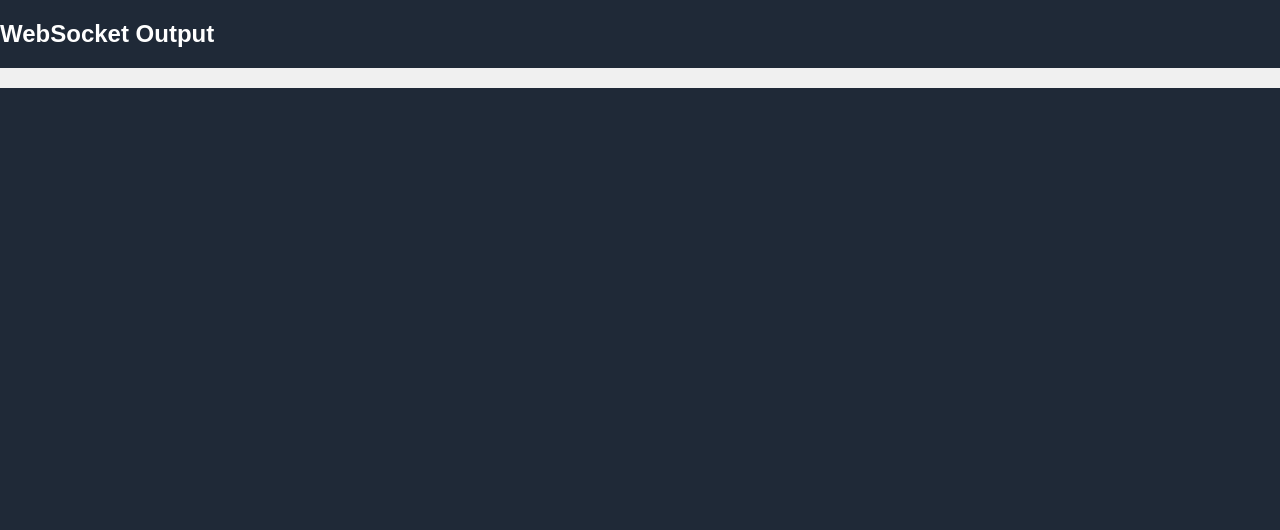
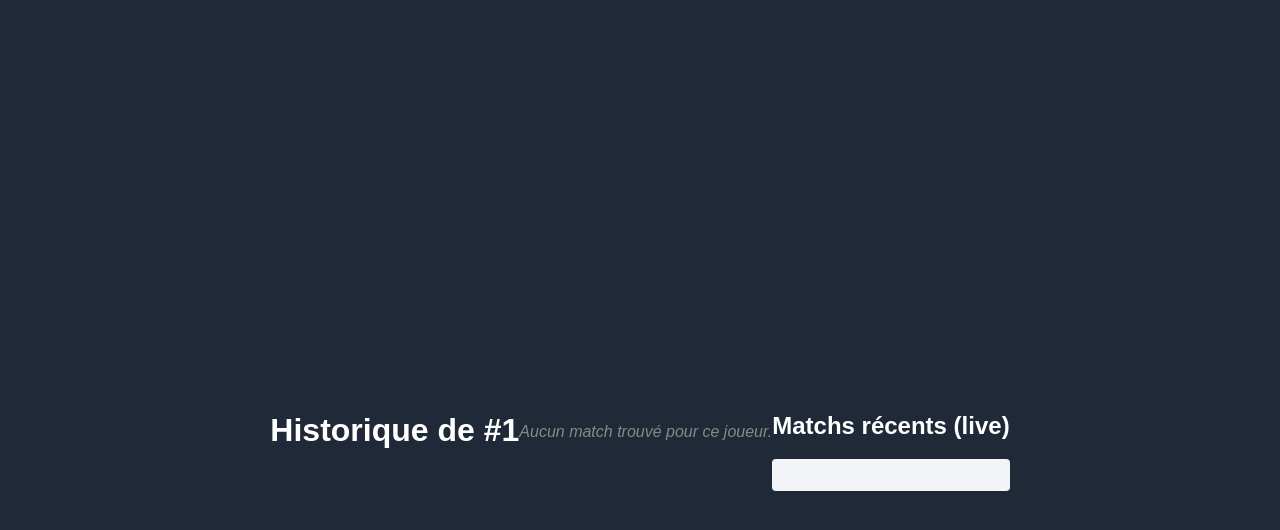
Before and after one commit to mmoyaerts/ProjetDOTA, a Vue app in the folder frontend/: page /pro/1 in a window 1280 px wide. Shown: the top 530 px of the page. Built offline with nearby package versions, Linux system fonts and the light colour scheme; no server answers.

Commit message:
test vue

```diff
--- a/frontend/src/App.vue
+++ b/frontend/src/App.vue
@@ -1,8 +1,7 @@
 <template>
-  <MatchStream />
+  <router-view />
 </template>
 
 <script setup>
-import MatchStream from './components/MatchHistory.vue'
 
 </script>
--- a/frontend/src/ProMatchesView.vue
+++ b/frontend/src/ProMatchesView.vue
@@ -6,33 +6,11 @@
       Aucun match trouvé pour ce joueur.
     </p>
 
-    <ul v-else class="game-list">
-      <li
-        v-for="pm in games"
-        :key="pm.id.matchId"
-        :class="['game-item', pm.win ? 'win' : 'lose']"
-      >
-        <div class="game-logo">
-          <img
-            :src="heroLogo(pm.hero.name)"
-            :alt="pm.hero.name"
-          />
-        </div>
-        <div class="game-info">
-          <span class="game-id">#{{ pm.id.matchId }}</span>
-          <span class="game-hero">{{ pm.hero.name }}</span>
-          <span class="game-kda">
-            KDA : {{ pm.kill }}/{{ pm.deaths }}/{{ pm.assists }}
-          </span>
-          <span class="game-duration">
-            Durée : {{ formatDuration(pm.match.duration) }}m
-          </span>
-        </div>
-        <div class="game-result">
-          {{ pm.win ? 'VICTOIRE' : 'DÉFAITE' }}
-        </div>
-      </li>
-    </ul>
+    <RecentMatches
+      v-if="playerId"
+      :account-id="playerId"
+      script-name="producteurRecentMatch.py"
+    />
   </div>
 </template>
 
@@ -40,18 +18,16 @@
 import { ref, onMounted } from 'vue'
 import { useRoute }    from 'vue-router'
 import axios           from 'axios'
+import RecentMatches   from './components/MatchHistory.vue'  // <- importe ton composant
 
-// (Proxy Vite déjà en place pour /playermatches → localhost:8080)
 const route      = useRoute()
 const playerId   = route.params.id
-
 const playerName = ref(`#${playerId}`)
 const games      = ref([])
 
 onMounted(async () => {
   if (!playerId) return
 
-  // 1) récupérer le pseudo du pro
   try {
     const proRes = await axios.get(`/pros/${playerId}`)
     playerName.value = proRes.data.pseudo
@@ -59,15 +35,12 @@ onMounted(async () => {
     console.error('Erreur récupération du pro :', err)
   }
 
-  // 2) récupérer les PlayerMatch récents
   try {
     const pmRes = await axios.get(`/playermatches/pro/${playerId}/recent`)
     const body = pmRes.data
-    games.value = Array.isArray(body.content)
-      ? body.content
-      : []
+    games.value = Array.isArray(body.content) ? body.content : []
   } catch (err) {
-    console.error('Erreur récupération des matchs du pro :', err)
+    console.error('Erreur récupération des matchs :', err)
     games.value = []
   }
 })
@@ -75,13 +48,11 @@ onMounted(async () => {
 function formatDuration(sec) {
   return Math.floor(sec / 60)
 }
-
 function heroLogo(name) {
-  return `/assets/heroes/${
-    name.toLowerCase()
-        .replace(/\s+/g, '-')
-        .replace(/[^a-z0-9-]/g, '')
-  }.png`
+  return `/assets/heroes/${name
+    .toLowerCase()
+    .replace(/\s+/g, '-')
+    .replace(/[^a-z0-9-]/g, '')}.png`
 }
 </script>
 
--- a/frontend/src/components/MatchHistory.vue
+++ b/frontend/src/components/MatchHistory.vue
@@ -1,43 +1,42 @@
 <template>
-  <div>
-    <h2>WebSocket Output</h2>
-    <div id="output">{{ output }}</div>
+  <div class="recent-matches">
+    <h2>Matchs récents (live)</h2>
+    <pre class="output">{{ output }}</pre>
   </div>
 </template>
 
 <script setup>
-import { onMounted, ref } from 'vue'
+import { ref, onMounted } from 'vue'
+
+const props = defineProps({
+  accountId: { type: String, required: true },
+  scriptName: { type: String, required: true }
+})
 
 const output = ref('')
-const idTest = '365939353'
-const nomProduceur = 'producteurRecentMatch.py'
 
-// WebSocket initialisation
 onMounted(() => {
-  const socket = new WebSocket(`ws://localhost:8080/ws/match-stream?script=${nomProduceur}&accountId=${idTest}`)
+  const socket = new WebSocket(
+    `ws://localhost:8080/ws/match-stream?script=${props.scriptName}&accountId=${props.accountId}`
+  )
 
-  socket.onopen = () => {
-    console.log("✅ WebSocket connecté")
-  }
-
-  socket.onmessage = (event) => {
-    output.value += event.data + '\n'
-  }
-
-  socket.onerror = (error) => {
-    console.error("❌ WebSocket erreur", error)
-  }
-
-  socket.onclose = () => {
-    console.log("❎ WebSocket fermé")
-  }
+  socket.onopen = () => console.log('✅ WS connecté')
+  socket.onmessage = e => { output.value += e.data + '\n' }
+  socket.onerror   = err => console.error('❌ WS erreur', err)
+  socket.onclose   = () => console.log('❎ WS fermé')
 })
 </script>
 
 <style scoped>
-#output {
+.recent-matches {
+  margin-top: 2rem;
+}
+.output {
   white-space: pre-wrap;
-  background-color: #f0f0f0;
-  padding: 10px;
+  background: #f3f4f6;
+  padding: 1rem;
+  border-radius: 4px;
+  max-height: 300px;
+  overflow: auto;
 }
 </style>
```
